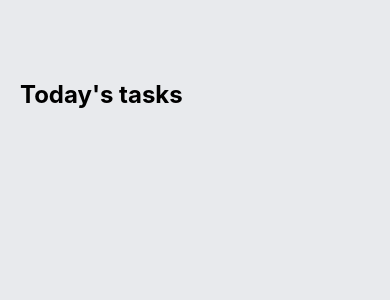
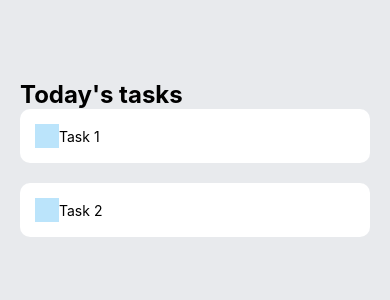
Before and after one commit to SHJoon/Todo-native, a React Native app: screen / in a window 390 px wide. Shown: the top 300 px of the page. Built offline with nearby package versions, Linux system fonts and the light colour scheme.

Commit message:
Adding styling to Task component

```diff
--- a/App.js
+++ b/App.js
@@ -11,8 +11,8 @@
 
         <View style={styles.items}>
           {/* This is where the tasks will go */}
-          <Task />
-          <Task />
+          <Task text={"Task 1"} />
+          <Task text={"Task 2"} />
         </View>
       </View>
     </View>
--- a/components/Task.js
+++ b/components/Task.js
@@ -11,7 +11,7 @@
   return (
     <View style={styles.item}>
       <View style={styles.itemLeft}>
-        <TouchableOpacity style={styles.square}></TouchableOpacity>
+        <View style={styles.square}></View>
         <Text style={styles.itemText}>{props.text}</Text>
       </View>
       <View style={styles.circular}></View>
@@ -20,9 +20,26 @@
 };
 
 const styles = StyleSheet.create({
-  item: {},
-  itemLeft: {},
-  square: {},
+  item: {
+    backgroundColor: "#FFF",
+    padding: 15,
+    borderRadius: 10,
+    flexDirection: "row",
+    alignItems: "center",
+    justifyContent: "space-between",
+    marginBottom: 20,
+  },
+  itemLeft: {
+    flexDirection: "row",
+    alignItems: "center",
+    flexWrap: "wrap",
+  },
+  square: {
+    width: 24,
+    height: 24,
+    backgroundColor: "#55BCF6",
+    opacity: 0.4,
+  },
   itemText: {},
   circular: {},
 });
```
